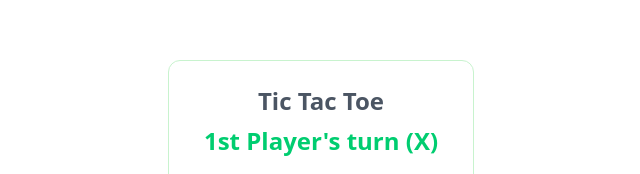
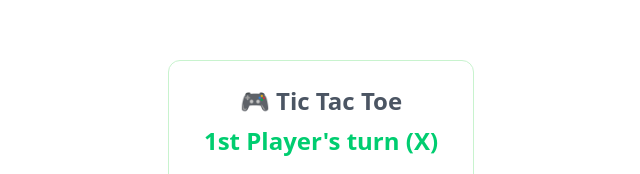
Before and after one commit to nafistarik/react-developer-assignment, a Next.js app: page / in a window 1280 px wide. Shown: the part 139-313 px from the top of the page, without its empty margins (319-959 px from the left). Built offline with nearby package versions, Linux system fonts and the light colour scheme.

Commit message:
feat: redux setup started

```diff
--- a/src/app/layout.tsx
+++ b/src/app/layout.tsx
@@ -1,9 +1,10 @@
 import type { Metadata } from "next";
 import "./globals.css";
+import { ReduxProvider } from "@/redux/provider";
 
 export const metadata: Metadata = {
-  title: "Tic Tac Toe | React Developer Assignment",
-  description: "A beautiful Tic Tac Toe game created by Md. Nafis Tarik",
+  title: "React Developer Assignment",
+  description: "Assignment completed by Md. Nafis Tarik",
 };
 
 export default function RootLayout({
@@ -14,7 +15,7 @@ export default function RootLayout({
   return (
     <html lang="en" className="h-full">
       <body className={`antialiased min-h-full transition-base`}>
-        {children}
+        <ReduxProvider>{children}</ReduxProvider>
       </body>
     </html>
   );
--- a/src/features/tic-tac-toe/components/board.tsx
+++ b/src/features/tic-tac-toe/components/board.tsx
@@ -34,7 +34,7 @@ export default function Board() {
   return (
     <div className="flex flex-col items-center gap-6 p-6 bg-popover border border-border rounded-xl">
       <h1 className="text-2xl font-bold text-center">
-        <span className="text-muted-foreground">Tic Tac Toe</span>
+        <span className="text-muted-foreground">🎮 Tic Tac Toe</span>
         <div
           className={`mt-2 text-2xl ${winner && " animate-pulse"} ${
             winner
--- /dev/null
+++ b/src/redux/hooks.ts
@@ -0,0 +1,5 @@
+import { TypedUseSelectorHook, useDispatch, useSelector } from "react-redux";
+import { AppDispatch, RootState } from "./store";
+
+export const useAppDispatch = () => useDispatch<AppDispatch>;
+export const useAppSelector: TypedUseSelectorHook<RootState> = useSelector;
--- /dev/null
+++ b/src/redux/provider.tsx
@@ -0,0 +1,7 @@
+"use client";
+import { Provider } from "react-redux";
+import { store } from "./store";
+
+export function ReduxProvider({ children }: { children: React.ReactNode }) {
+  return <Provider store={store}>{children}</Provider>;
+}
--- /dev/null
+++ b/src/redux/store.ts
@@ -0,0 +1,8 @@
+import { configureStore } from "@reduxjs/toolkit";
+
+export const store = configureStore({
+  reducer: {},
+});
+
+export type RootState = ReturnType<typeof store.getState>;
+export type AppDispatch = typeof store.dispatch;
```
Also changed, not shown: package.json (+7 -5 lines), 1 other file (tests, documents, lock files or other folders).
